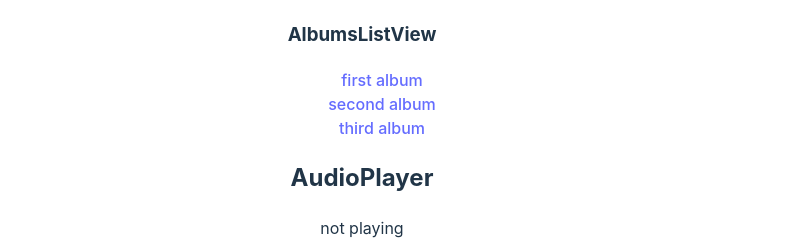
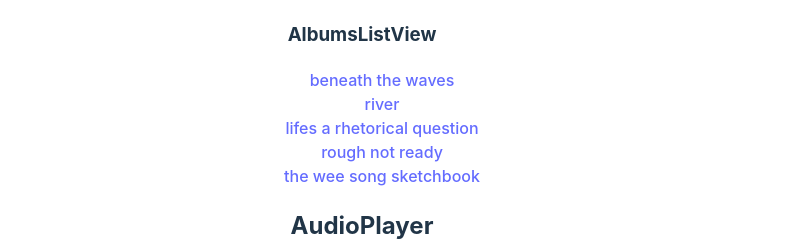
Before and after one commit to kevinjapan/ongaku, a React (Vite) app: page /albums in a window 1280 px wide. Shown: the part 562-803 px from the top of the page, without its empty margins (278-1082 px from the left). Built offline with nearby package versions, Linux system fonts and the light colour scheme.

Commit message:
update static datasets

```diff
--- a/src/queries/albums/get_album.ts
+++ b/src/queries/albums/get_album.ts
@@ -4,29 +4,38 @@
 export function get_album(slug: string) {
 
    const temp_albums_list = {
-      'first-album':{
+      'beneath-the-waves':{
          id:1,
-         title:'first album',
-         slug:'first-album',
+         title:'beneath the waves',
+         slug:'beneath-the-waves',
          created_at:'6 Oct 2024',
          feature_img:'/assets/imgs/tell-me-how-you-see-me.jpg'
       },
-      'second-album':{
+      'river':{
          id:2,
-         title:'second album',
-         slug:'second-album',
+         title:'river',
+         slug:'river',
          created_at:'7 Oct 2024',
          feature_img:'/assets/imgs/tether.jpg'
       },
-      'third-album':{
-         id:3,
-         title:'third album',
-         slug:'third-album',
+      'lifes-a-rhetorical-question':{
+         title:'lifes a rhetorical question',
+         slug:'lifes-a-rhetorical-question',
+         created_at:'8 Oct 2024',
+         feature_img:'/assets/imgs/rhetorical-question-cover.jpg'
+      },
+      'rough-not-ready':{
+         title:'rough not ready',
+         slug:'rough-not-ready',
+         created_at:'8 Oct 2024',
+         feature_img:'/assets/imgs/the-crashing-waves.jpg'
+      },
+      'the-wee-song-sketchbook':{
+         title:'the wee song sketchbook',
+         slug:'the-wee-song-sketchbook',
          created_at:'8 Oct 2024',
          feature_img:'/assets/imgs/the-crashing-waves.jpg'
       }
    }
-
-   // return <Album>temp_albums_list[slug as keyof typeof temp_albums_list] // to do : review need <Album> ?
    return temp_albums_list[slug as keyof typeof temp_albums_list]
 }
--- a/src/queries/albums/get_albums_list.ts
+++ b/src/queries/albums/get_albums_list.ts
@@ -6,24 +6,38 @@ export function get_albums_list() {
       albums: [
          {
             id:1,
-            title:'first album',
-            slug:'first-album',
+            title:'beneath the waves',
+            slug:'beneath-the-waves',
             created_at:'6 Oct 2024',
-            feature_img:'/assets/imgs/tell-me-how-you-see-me.jpg'
+            feature_img:'/assets/imgs/beneath-the-waves-cover.jpg'
          },
          {
             id:2,
-            title:'second album',
-            slug:'second-album',
+            title:'river',
+            slug:'river',
             created_at:'7 Oct 2024',
-            feature_img:'/assets/imgs/tether.jpg'
+            feature_img:'/assets/imgs/river-cover.jpg'
          },
          {
             id:3,
-            title:'third album',
-            slug:'third-album',
+            title:'lifes a rhetorical question',
+            slug:'lifes-a-rhetorical-question',
             created_at:'8 Oct 2024',
-            feature_img:'/assets/imgs/the-crashing-waves.jpg'
+            feature_img:'/assets/imgs/rhetorical-question-cover.jpg'
+         },
+         {
+            id:4,
+            title:'rough not ready',
+            slug:'rough-not-ready',
+            created_at:'8 Oct 2024',
+            feature_img:'/assets/imgs/banner_mug_shot.jpg'
+         },
+         {
+            id:5,
+            title:'the wee song sketchbook',
+            slug:'the-wee-song-sketchbook',
+            created_at:'8 Oct 2024',
+            feature_img:'/assets/imgs/out-of-tune.jpg'
          }
       ]
    }
```
